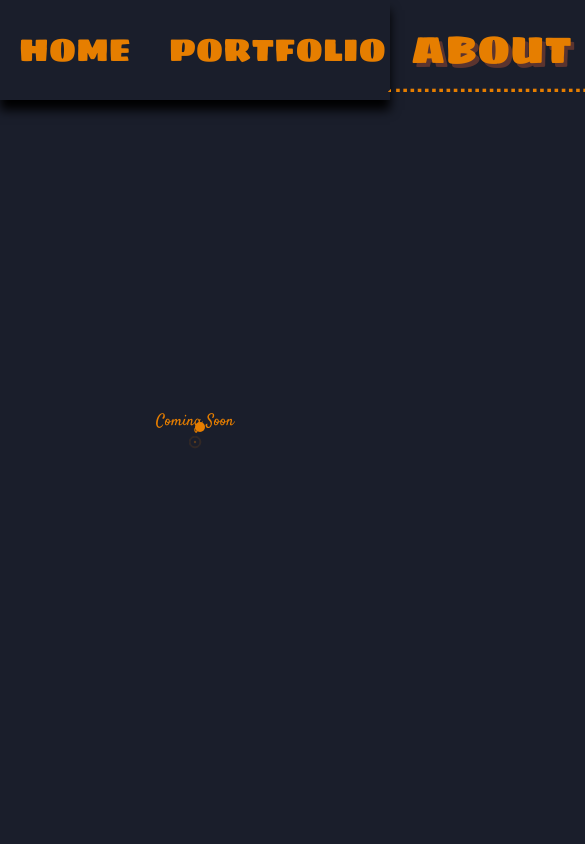
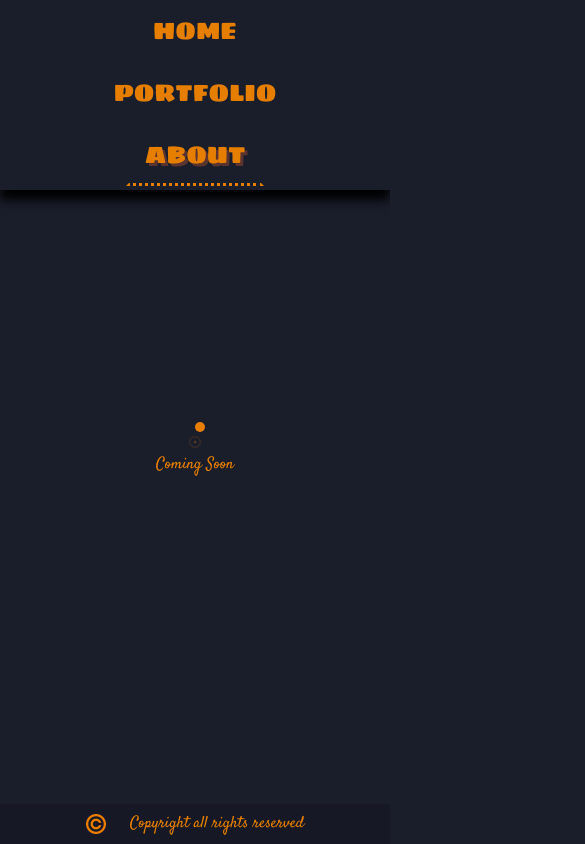
Before and after one commit to Paulhennin/Portfolio, a React app: page /aboutme in a window 390 px wide. Shown: the whole page, 585 px wide, since content can reach past the window. Built offline with nearby package versions, Linux system fonts and the light colour scheme.

Commit message:
responsive changed && Footer added || objectif : Add line of light in background and DOING ABOUT SECTION

```diff
--- a/src/components/App/index.js
+++ b/src/components/App/index.js
@@ -6,7 +6,7 @@ import NavBar from 'src/components/NavBar';
 import Portfolio from 'src/components/Portfolio';
 import About from 'src/components/About';
 import Background from 'src/components/Background';
-
+import Footer from 'src/components/Footer';
 
 export default function App() {
   const cursorRef = useRef();
@@ -36,6 +36,7 @@ export default function App() {
             </Route>
           </Switch>
         </div>
+        <Footer />
       </div>
     </>
   );
--- a/src/components/App/style.scss
+++ b/src/components/App/style.scss
@@ -1,4 +1,6 @@
 .app {
+  display: flex;
+  flex-direction: column;
   text-align: center;
   width:100%;
   height: 100vh;
@@ -11,3 +13,11 @@
 h1 {
   font-size: 3rem;
 }
+
+@media screen and (max-width: 720px) {
+  .app{
+    &__content {
+      padding-top: 20px ;
+    }
+  }
+}
--- a/src/components/Background/style.scss
+++ b/src/components/Background/style.scss
@@ -36,3 +36,14 @@
 
 	}
 }
+
+@media screen and (max-width: 720px) {
+  .app__content {
+    padding-top: 85px;
+  }
+  .blob {
+    height: 200px;
+    width: 200px;
+	  font-size: 100px;
+  }
+}
--- /dev/null
+++ b/src/components/Footer/index.js
@@ -0,0 +1,19 @@
+import React from 'react';
+import PropTypes from 'prop-types';
+import copyright from './copyright.png';
+import './style.scss';
+
+export default function Footer() {
+  return (
+    <footer className="footer">
+      <img src={copyright} alt="copyright logo" className="copyright" />
+      <div>
+        Copyright all rights reserved
+      </div>
+    </footer>
+);
+}
+
+Footer.propTypes = {
+
+};
--- /dev/null
+++ b/src/components/Footer/style.scss
@@ -0,0 +1,25 @@
+.footer {
+  position: fixed;
+  bottom: 20px;
+  display: flex;
+  align-items: center ;
+}
+
+.copyright {
+  margin-right: 1.5rem;
+  width: 20px;
+  height: 20px;
+}
+
+@media screen and (max-width: 720px) {
+  .footer{
+    bottom: 0px;
+    left: 0px;
+    right: 0px;
+    height: 40px;
+    display: flex;
+    justify-content: center;
+    align-items: center;
+    background-color: rgba(16, 18, 26, 0.3);
+  }
+}
--- a/src/components/NavBar/style.scss
+++ b/src/components/NavBar/style.scss
@@ -11,7 +11,7 @@
   box-shadow: 0px 10px 10px black;
   justify-content: space-around;
   align-items: center;
-  height: 100px;
+  height: 150px;
   font-size: 2rem;
   cursor: none;
 }
@@ -21,7 +21,6 @@
   padding: 1rem;
   border: 3px solid transparent;
   transition: all 0.5s ease-out;
-  position: relative;
   &-active {
     border-bottom: 3px dotted v.$primary;
     transform: scale(1.2);
@@ -29,3 +28,17 @@
 
   }
 }
+@media screen and (max-width: 720px) {
+  .nav {
+    font-size: 1.5rem;
+    width: 100%;
+    height: 190px;
+    justify-content: flex-start;
+    flex-direction: column;
+      &__item {
+        &-active {
+          transform: scale(1);
+        }
+    }
+  }
+}
--- a/src/components/Portfolio/index.js
+++ b/src/components/Portfolio/index.js
@@ -8,7 +8,7 @@ export default function Porfolio() {
     <div className="container">
       <h1> Portfolio</h1>
       <section className="container__lang">
-          <h2>Ruby / RoR</h2>
+        <h2>Ruby / RoR</h2>
         <div className="container__lang-cards">
           <article className="card">
             <Iframe url="http://mangahiro.herokuapp.com/mangahiro" style="background-color: transparent;" className="iframe__img" width="100%" height="100%" />
--- a/src/components/Portfolio/style.scss
+++ b/src/components/Portfolio/style.scss
@@ -13,6 +13,7 @@
     box-shadow: 10px 10px 30px color.scale(vars.$primary, $lightness: -90%);
     display: flex;
     justify-content: space-around;
+    flex-wrap: wrap;
   }
 }
 
@@ -69,3 +70,24 @@ h2{
     }
   }
 }
+
+@media screen and (max-width: 720px) {
+  .container {
+    padding-top: 20px;
+    padding: 1rem 3%;
+    padding-top: 3rem;
+    &__lang-cards {
+    }
+    &__lang {
+    padding-bottom: 3rem;
+    }
+  }
+  .card {
+    width: 100%;
+    margin: 0.3rem;
+  }
+
+  .footer {
+    position: relative;
+  }
+}
```
Also changed, not shown: src/styles/index.scss (+0 -11 lines), src/components/Footer/copyright.png (added).
